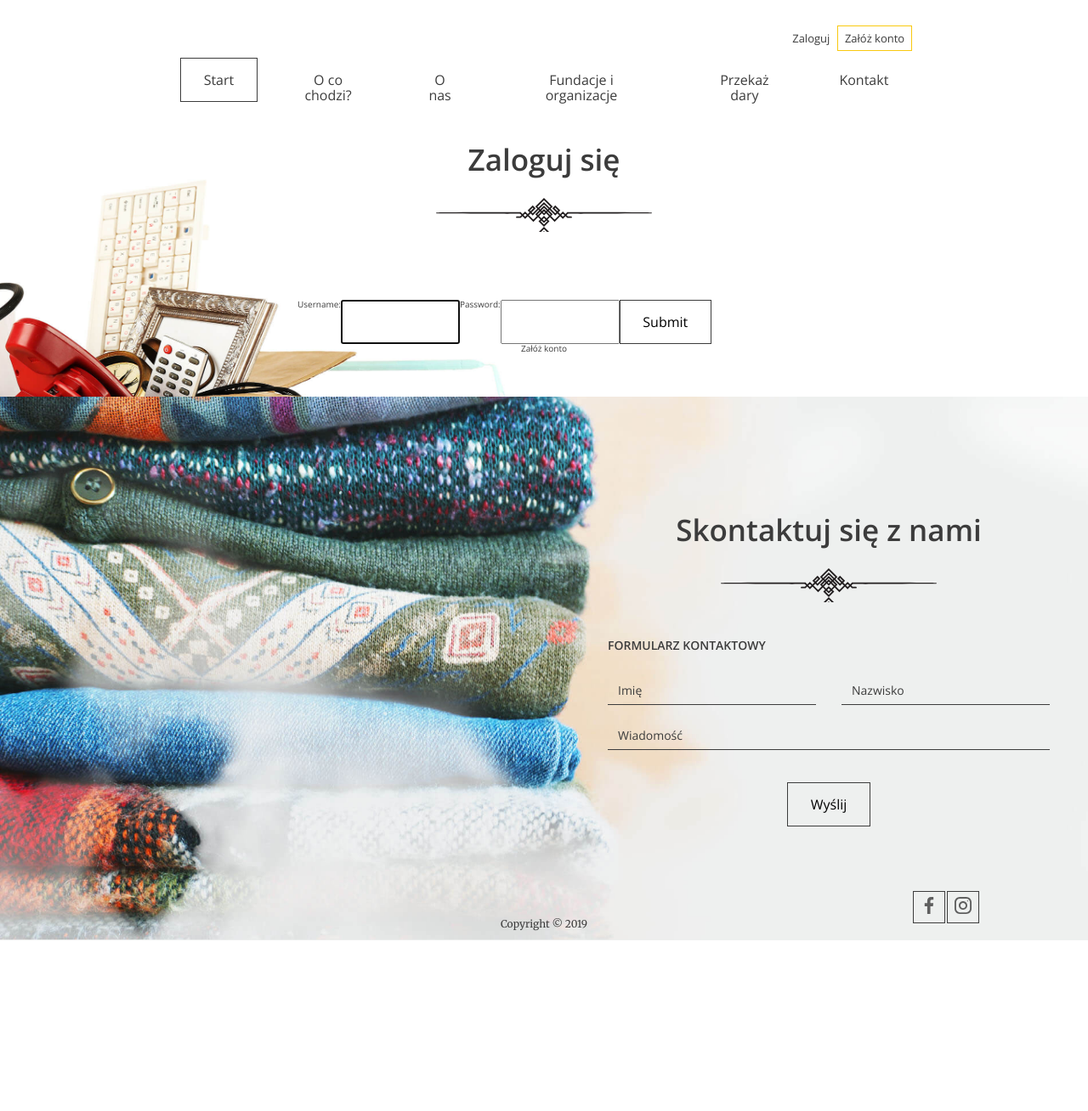
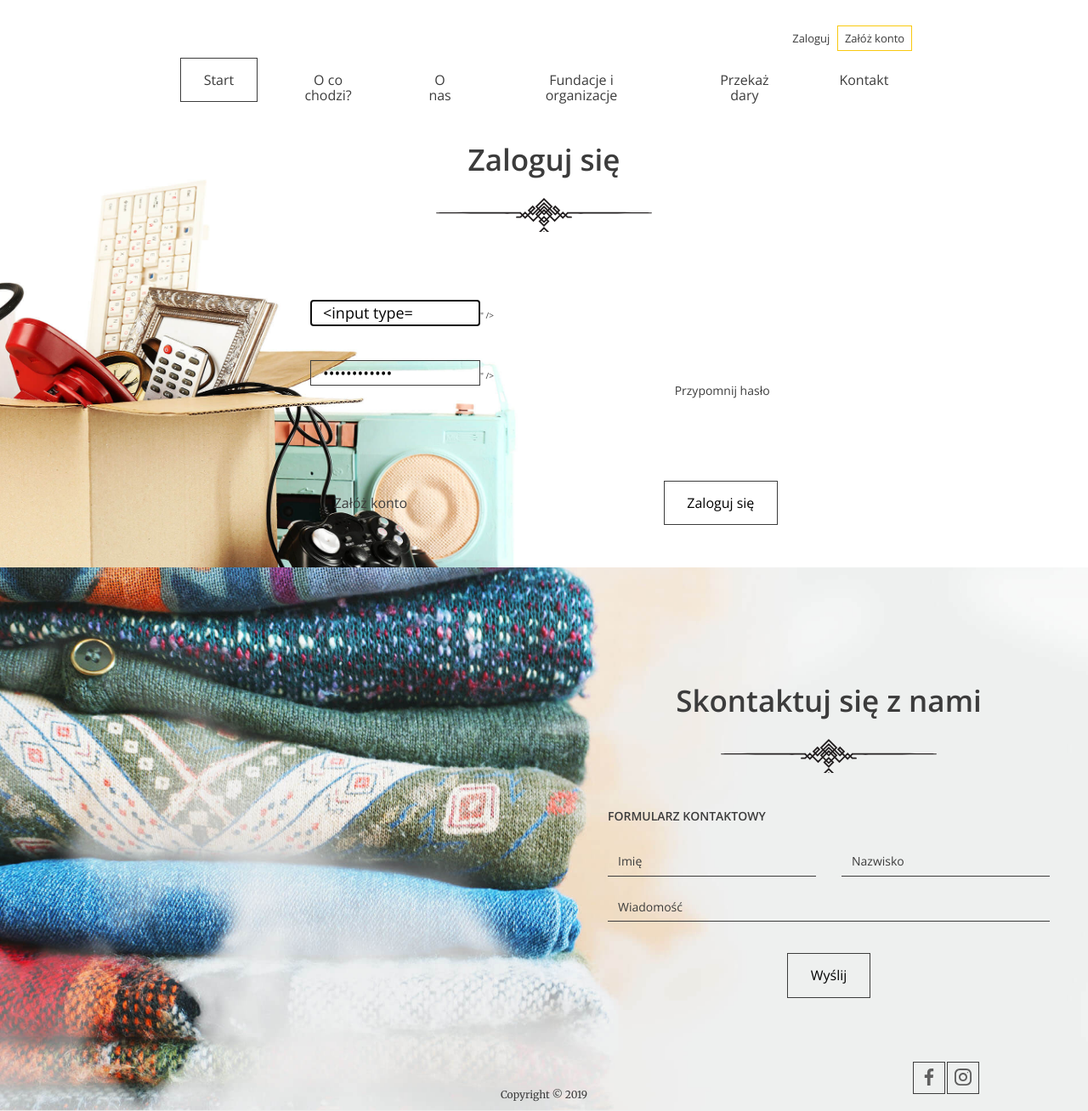
Before and after one commit to jakub240/stuff_donation_project, a Django app: page /accounts/login/ in a window 1280 px wide. Shown: the whole page at 85% size. Before the commit the page ends 1107 px from the top, so only its background shows below. Run offline with Django 3.2, Linux system fonts and the light colour scheme.

Commit message:
login_form_fixed

```diff
--- a/charitydonation/charity/forms.py
+++ b/charitydonation/charity/forms.py
@@ -13,9 +13,9 @@
     quantity = forms.IntegerField(min_value=1, validators=[number_validator])
     institution = forms.ModelChoiceField(queryset=Institution.objects)
     address = forms.CharField(max_length=60)
-    phone_number = forms.IntegerField
+    phone_number = forms.IntegerField()
     city = forms.CharField(max_length=30)
     zip_code = forms.IntegerField()
     pick_up_date = forms.DateField()
     pick_up_time = forms.TimeField()
-    pick_up_comment = forms.TextInput()
+    pick_up_comment = forms.CharField(max_length=200)
--- a/charitydonation/charity/templates/registration/login.html
+++ b/charitydonation/charity/templates/registration/login.html
@@ -9,35 +9,20 @@
     {% block content %}
     {% load static %}
     <section class="login-page">
-      <form class='form-group' action="" method="POST">
-        {% csrf_token %}
-        {{form}}
-        <input class="btn" type="submit" name="Zaloguj się" />
+      <form action="" method="POST">
+      {% csrf_token %}
+        <div class="form-group">
+          <input type="username" name="username" value="{{ form.username }}" />
+        </div>
+        <div class="form-group">
+          <input type="password" name="password" value="{{ form.password }}" />
+          <a href="#" class="btn btn--small btn--without-border reset-password">Przypomnij hasło</a>
+        </div>
+
+        <div class="form-group form-group--buttons">
+          <a href="{% url 'register' %}" class="btn btn--without-border">Załóż konto</a>
+          <button class="btn" type="submit">Zaloguj się</button>
+        </div>
       </form>
-    <div>
-        <a href="{% url 'register' %}">Załóż konto</a>
-    </div>
     </section>
     {% endblock %}
-
-
-{#    {% block title  %}#}
-{#        {%  load static  %}#}
-{#    <section class="login-page">#}
-{#      <h2>Zaloguj się</h2>#}
-{#      <form>#}
-{#        <div class="form-group">#}
-{#          <input type="email" name="email" placeholder="Email" />#}
-{#        </div>#}
-{#        <div class="form-group">#}
-{#          <input type="password" name="password" placeholder="Hasło" />#}
-{#          <a href="#" class="btn btn--small btn--without-border reset-password">Przypomnij hasło</a>#}
-{#        </div>#}
-{##}
-{#        <div class="form-group form-group--buttons">#}
-{#          <a href="#" class="btn btn--without-border">Załóż konto</a>#}
-{#          <button class="btn" type="submit">Zaloguj się</button>#}
-{#        </div>#}
-{#      </form>#}
-{#    </section>#}
-{#    {% endblock %}#}
--- a/charitydonation/charitydonation/urls.py
+++ b/charitydonation/charitydonation/urls.py
@@ -16,7 +16,7 @@
 from django.contrib import admin
 from django.urls import path, include
 from django.contrib.auth import views as auth_views
-from charity.views import LandingPage, Register, AddDonation
+from charity.views import LandingPage, Register, AddDonation, FormCorfirmation
 
 urlpatterns = [
     path('admin/', admin.site.urls),
@@ -24,4 +24,5 @@
     path('', LandingPage.as_view(), name='landing-page'),
     path('register/', Register.as_view(), name='register'),
     path('add-donation/', AddDonation.as_view(), name='add-donation'),
+    path('confirmation/', FormCorfirmation.as_view(), name='form-confirmation'),
 ]
```
Also changed, not shown: charitydonation/charity/templates/form.html (+27 -24 lines), charitydonation/charity/views.py (+7 -0 lines).
